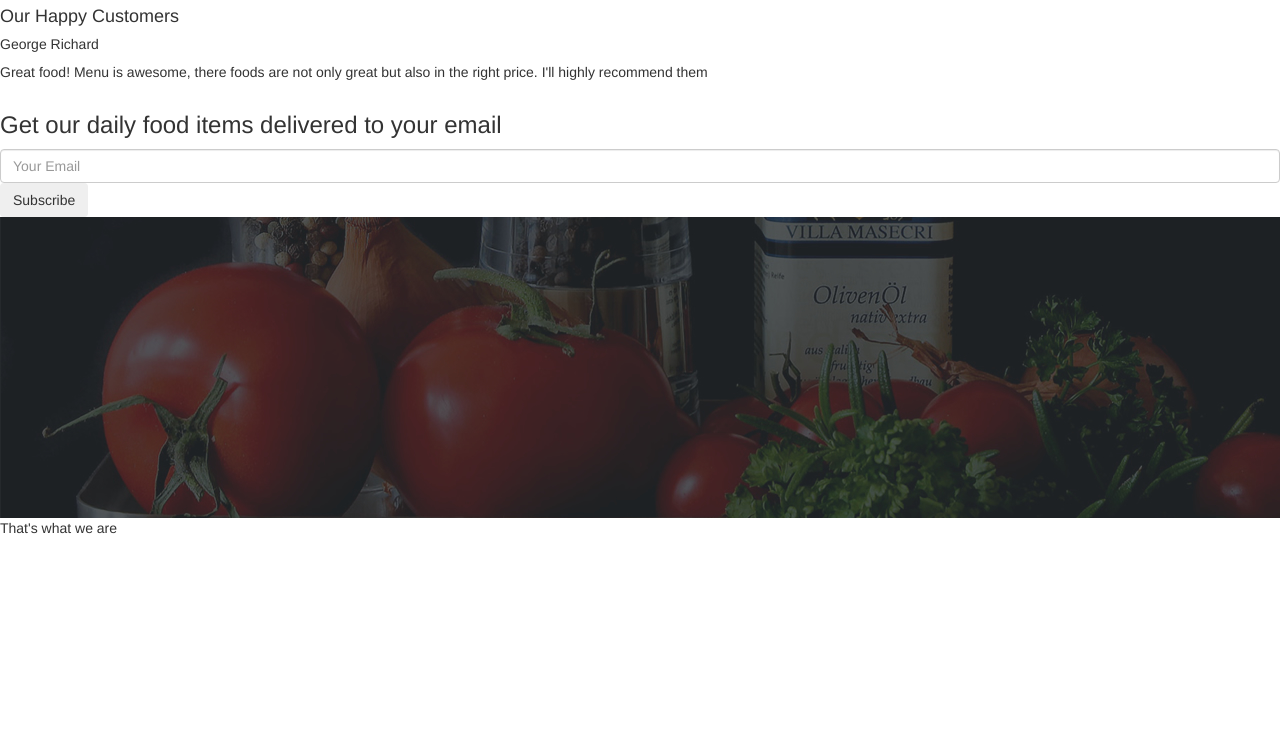
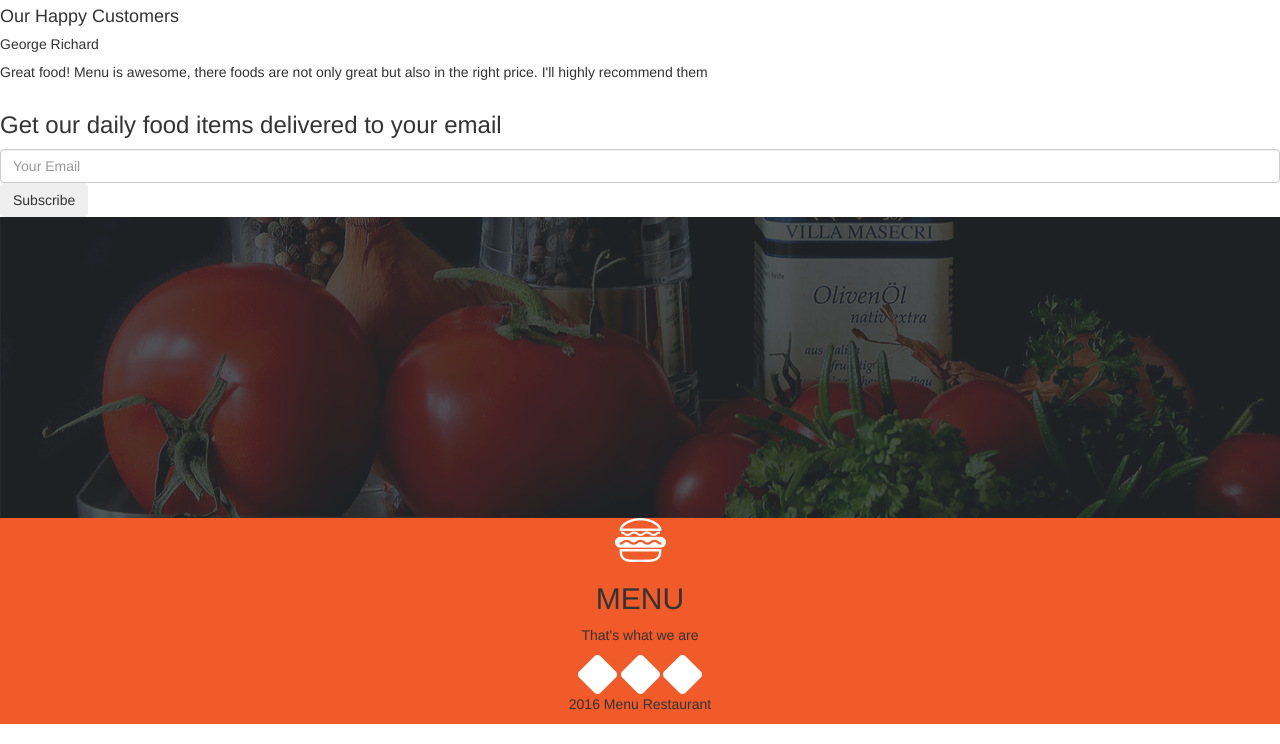
Before and after one commit to arnoldketo/anita-kitchen, a plain HTML site: page index.html in a window 1280 px wide. Shown: the part 1219-1963 px from the top of the page. Before the commit the page ends 1787 px from the top, so only its background shows below. Drawn offline with Linux system fonts and the light colour scheme.

Commit message:
Add details to last row

```diff
--- a/css/styles.css
+++ b/css/styles.css
@@ -20,3 +20,8 @@
   background-image: url("../images/foodtop/dinner.jpg");
   background-size: auto;
 }
+
+#bottom {
+  background-color: #F15A29;
+
+}
--- a/index.html
+++ b/index.html
@@ -118,10 +118,18 @@
       </div>
     </div>
     <div class="container-fluid">
-      <div class="row"> <!-- Final layout -->
-        <p>
+      <div class="row" id="bottom"> <!-- Final layout -->
+        <div class="text-center">
+          <img src="images/footerlogos/logo_white.png" ><h2> MENU </h2>
+
+          <p>
           That's what we are
-        </p>
+          </p>
+          <img src="images/footerlogos/facebook.png">
+          <img src="images/footerlogos/pinterest.png">
+          <img src="images/footerlogos/twitter.png">
+          <p> 2016 Menu Restaurant</p>
+        </div>
       </div>
     </div>
   </body>
```
